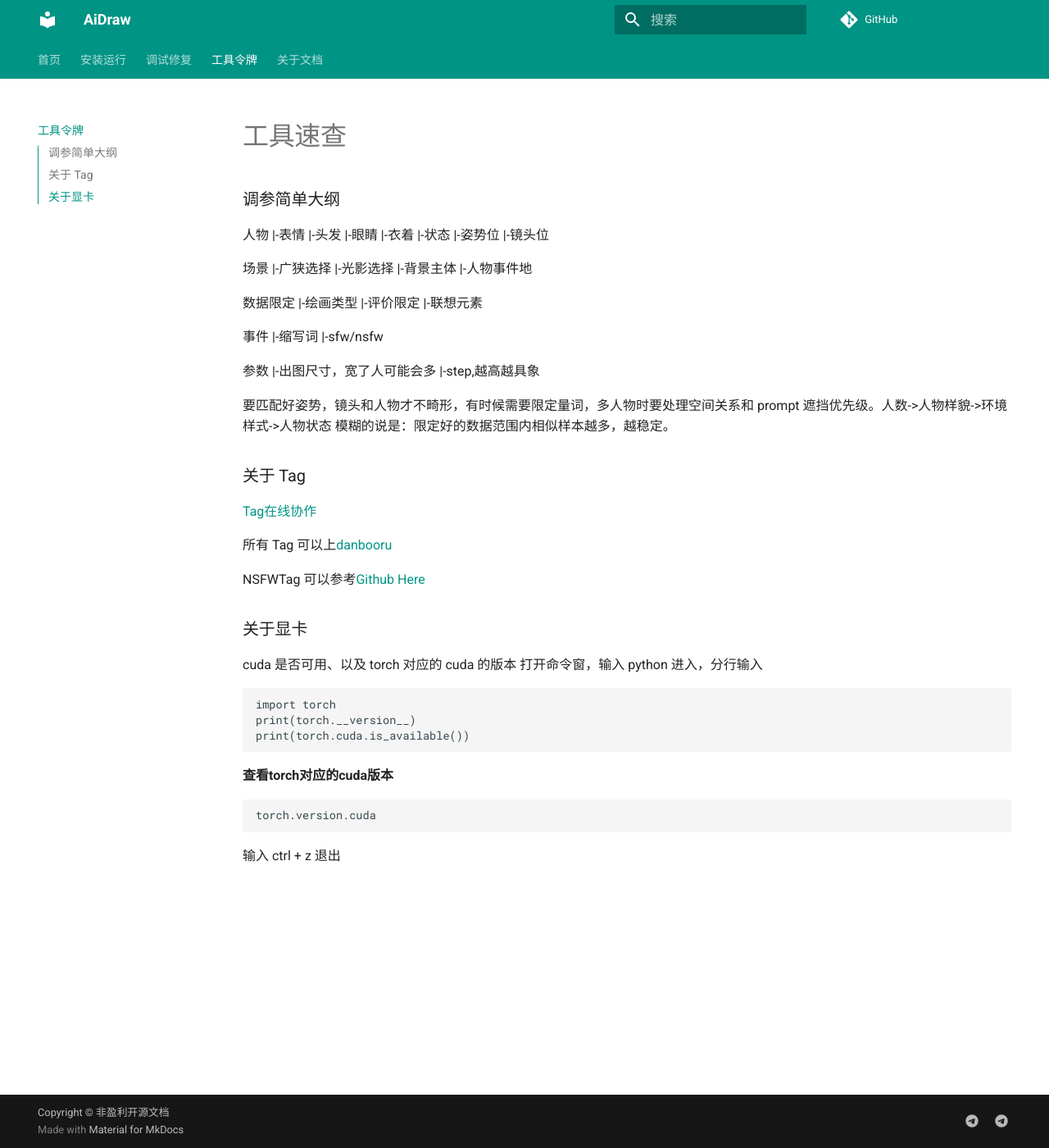
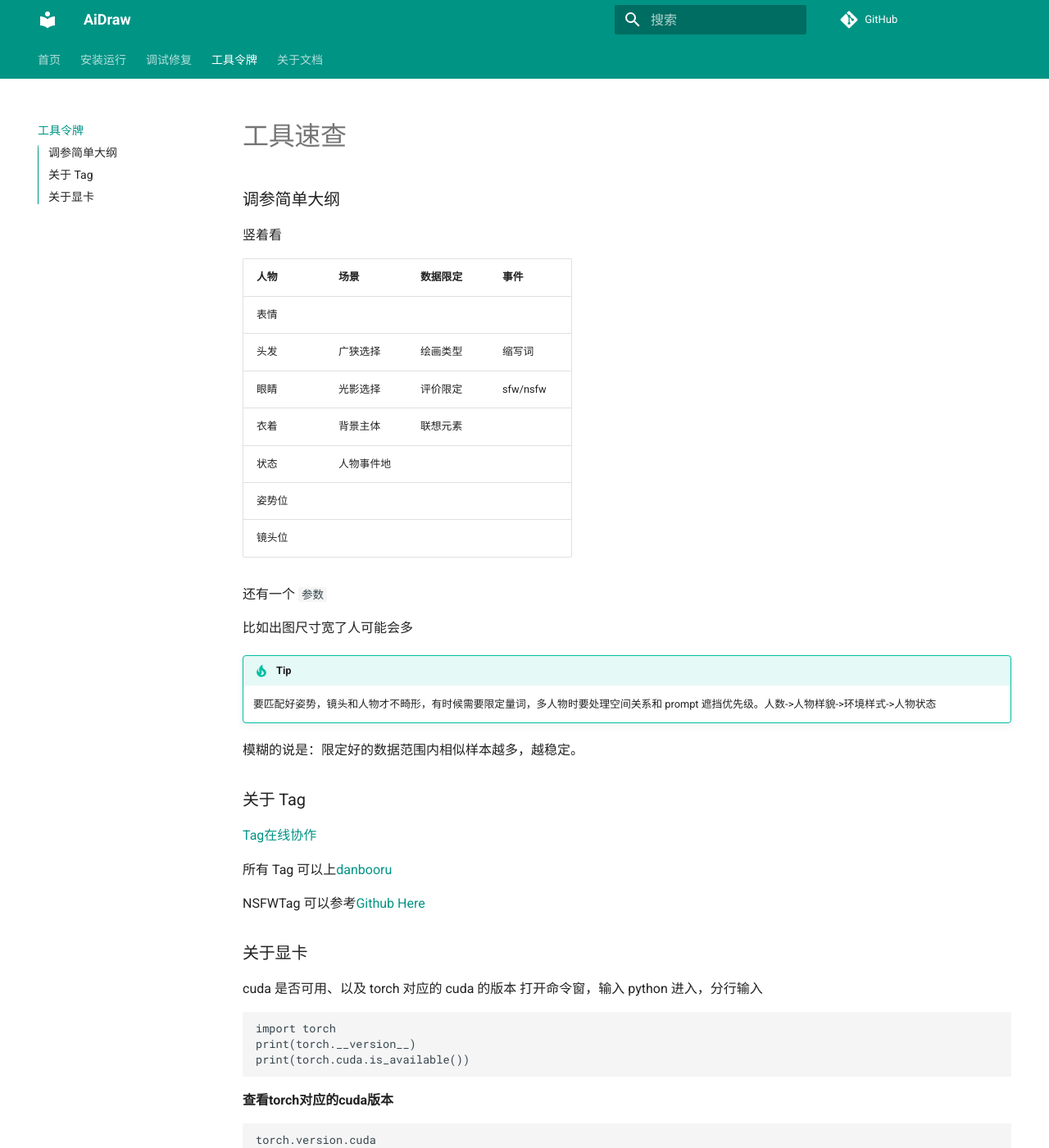
Before and after one commit to sudoskys/StableDiffusionBook, an MkDocs documentation site: the page built from docs/tool.md, in a window 1280 px wide and 1400 px high. Shown: the whole window at 82% size. Built offline with MkDocs 1.6.1 and Material for MkDocs 9.7.7, drawn with Linux system fonts in a browser that asks for light colours; comment, search, counter and statistics services are not loaded.

Commit message:
add:code

```diff
--- a/docs/tool.md
+++ b/docs/tool.md
@@ -3,35 +3,25 @@
 
 ### 调参简单大纲
 
-人物
-|-表情
-|-头发
-|-眼睛
-|-衣着
-|-状态
-|-姿势位
-|-镜头位
+竖着看
 
-场景
-|-广狭选择
-|-光影选择
-|-背景主体
-|-人物事件地
+|人物|场景|数据限定|事件|
+|----|------|-----|-----|
+|表情| | | |
+|头发|广狭选择|绘画类型|缩写词|
+|眼睛|光影选择|评价限定|sfw/nsfw|
+|衣着|背景主体|联想元素||
+|状态|人物事件地|||
+|姿势位||||
+|镜头位||||
 
-数据限定
-|-绘画类型
-|-评价限定
-|-联想元素
+还有一个 `参数`
 
-事件
-|-缩写词
-|-sfw/nsfw
+比如出图尺寸宽了人可能会多
 
-参数
-|-出图尺寸，宽了人可能会多
-|-step,越高越具象
+!!! tip
+    要匹配好姿势，镜头和人物才不畸形，有时候需要限定量词，多人物时要处理空间关系和 prompt 遮挡优先级。人数->人物样貌->环境样式->人物状态
 
-要匹配好姿势，镜头和人物才不畸形，有时候需要限定量词，多人物时要处理空间关系和 prompt 遮挡优先级。人数->人物样貌->环境样式->人物状态
 模糊的说是：限定好的数据范围内相似样本越多，越稳定。
 
 
```
Also changed, not shown: docs/fix.md (+3 -4 lines), docs/index.md (+0 -1 lines), docs/set.md (+3 -0 lines).
